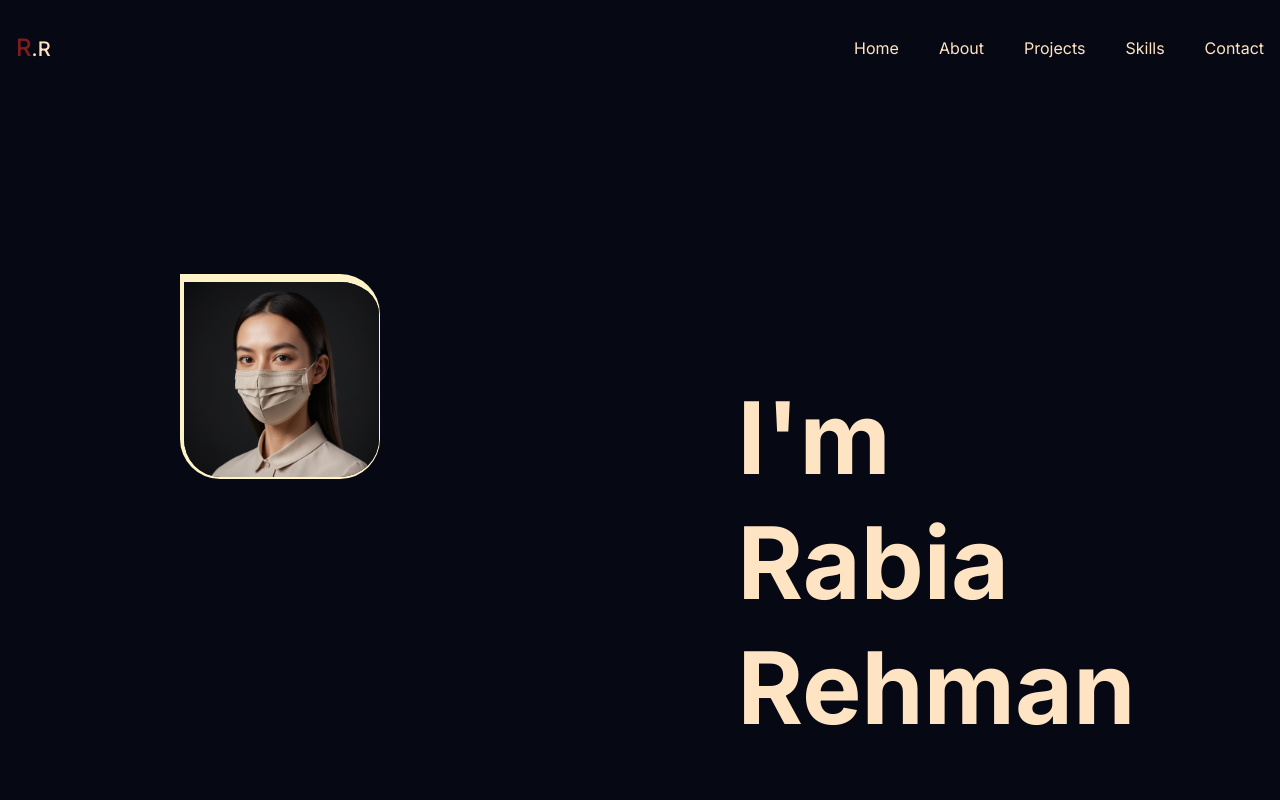
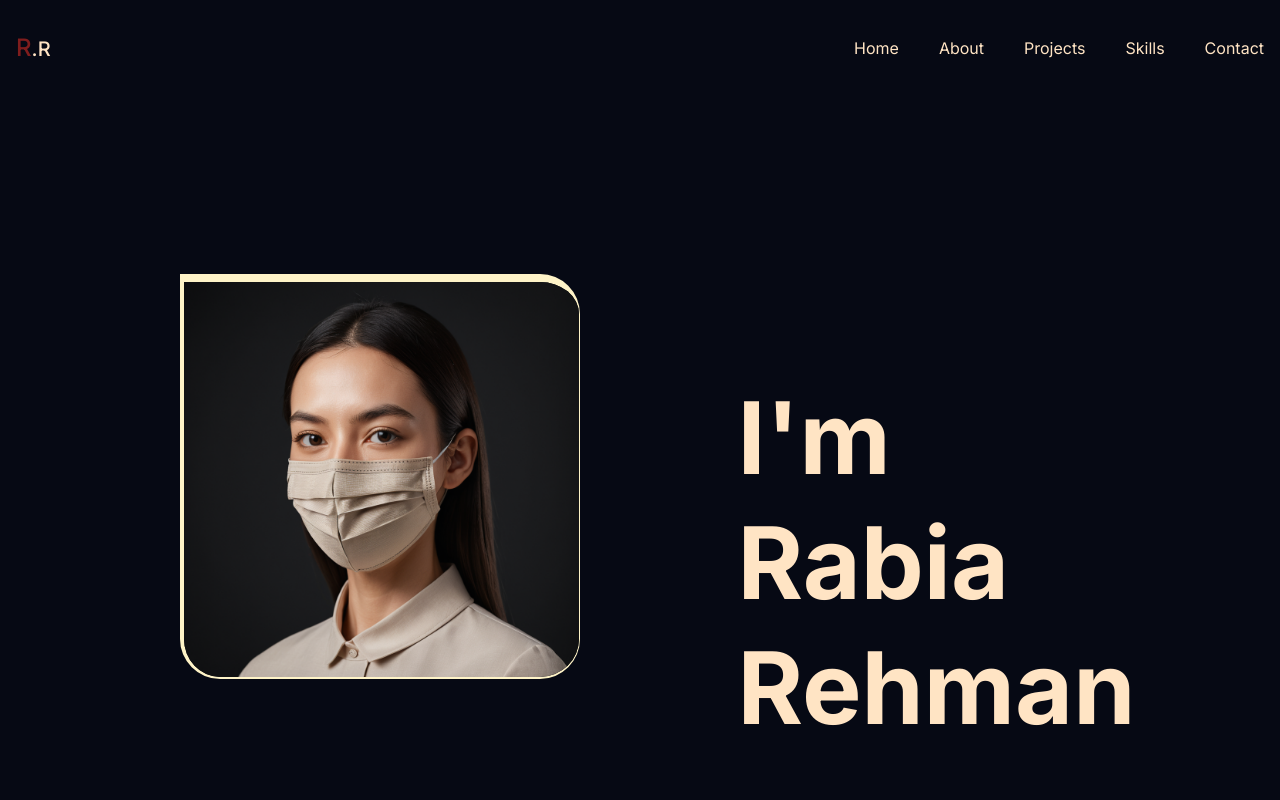
Before and after one commit to studentRabia/Portfoilo-simple, a Next.js app: page / in a window 1280 px wide. Shown: the top 800 px of the page. Built offline with nearby package versions, Linux system fonts and the light colour scheme.

Commit message:
work on about

```diff
--- a/src/app/components/Hero.tsx
+++ b/src/app/components/Hero.tsx
@@ -9,15 +9,15 @@
       <Image
         data-aos="zoom-in-right"
         src="/porfoliopic.png"
-        width={200}
-        height={200}
+        width={400}
+        height={400}
         alt="picprofile"
         className="absolute rounded-es-[40px] rounded-se-[40px] rounded-br-[40px] border border-t-8 border-l-4 border-b-2 border-bisque border-amber-100 left-4 sm:left-8 md:left-[180px] top-[120px] sm:top-[150px] md:top-[210px]"
       />
-      <div className="container mx-auto grid lg:grid-cols-2 h-[calc(100vh-60px)] px-4 sm:px-8">
+      <div className="container  mx-auto grid  lg:grid-cols-2 h-[calc(100vh-60px)] px-4 sm:px-8">
         <div className="hidden lg:block"></div>
-        <div className="text-[40px] sm:text-[60px] md:text-[80px] lg:text-[100px] font-bold leading-tight flex justify-center items-center">
-          <div className="text-left">
+        <div className=" text-[40px] sm:text-[60px] md:text-[80px] lg:text-[100px] font-bold leading-tight flex justify-center items-center">
+          <div className="text-left ">
             <p data-aos="fade-down">{`I'm`}</p>
             <p data-aos="fade-up">Rabia</p>
             <p data-aos="fade-down">Rehman</p>
```
